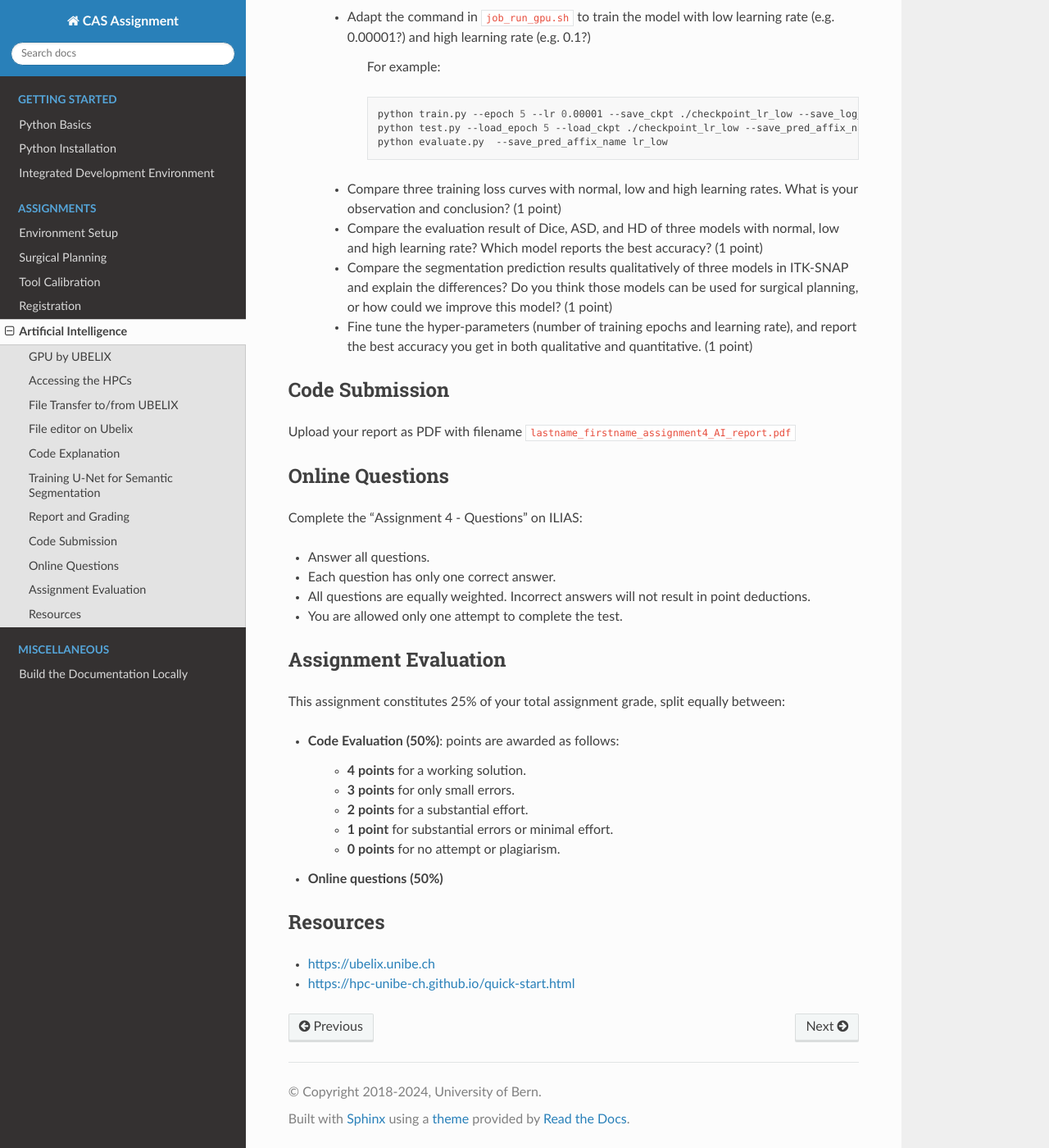
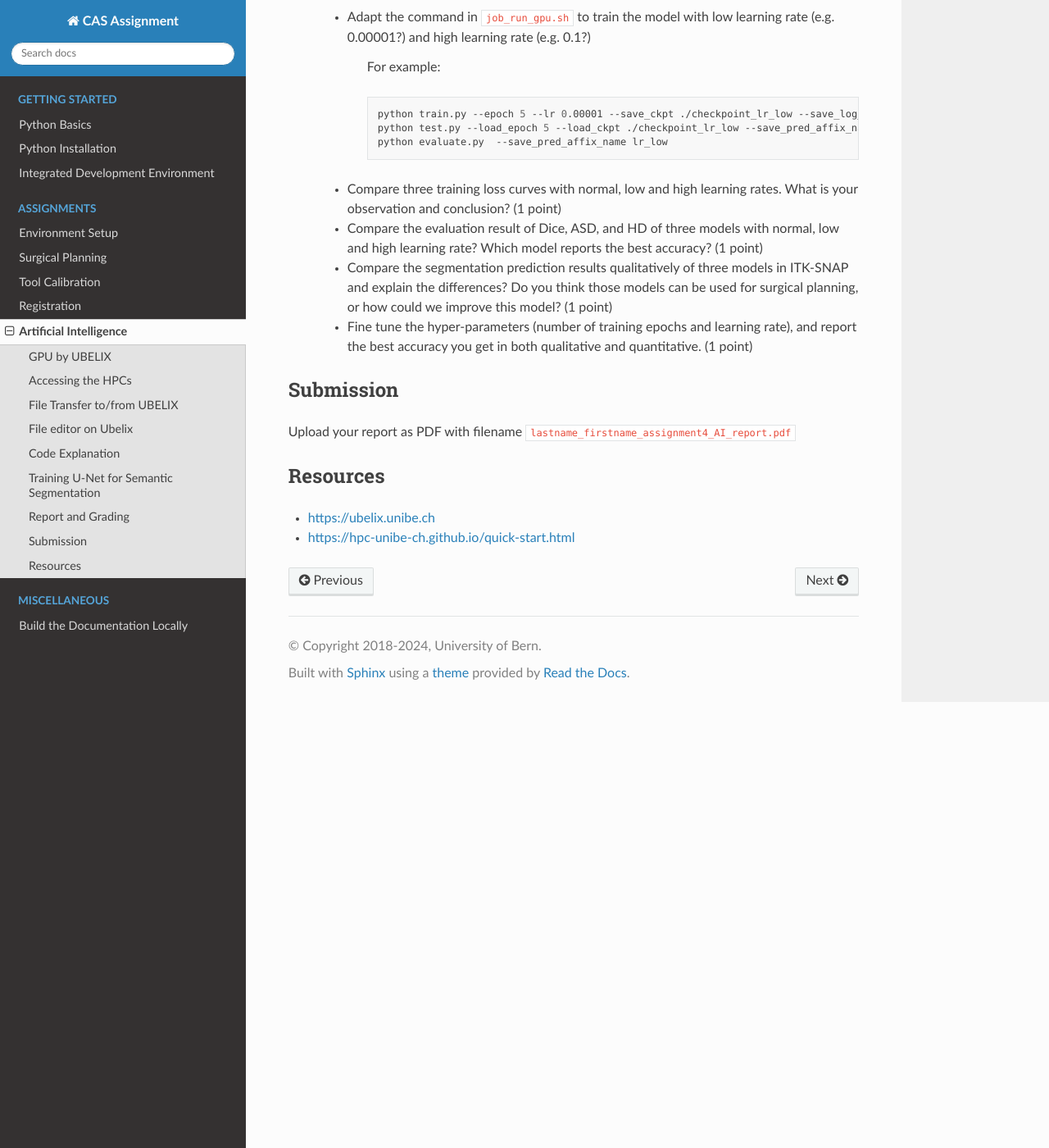
Before and after one commit to persmed/cas-assignment, a Sphinx documentation site: the page built from docs/assignment.ai.rst, in a window 1280 px wide and 1400 px high, scrolled down 5648 px. Shown: the whole window at 82% size. Built offline with Sphinx 7.4.7 and the Read the Docs theme 2.0.0, drawn with Linux system fonts in a browser that asks for light colours.

Commit message:
Update assignment.ai.rst
changed back to pdf-report (no multiple-choice questions)

```diff
--- a/docs/assignment.ai.rst
+++ b/docs/assignment.ai.rst
@@ -240,36 +240,10 @@ Run the deep learning model for hip CT image segmentation, and write a short rep
 .. 	- Describe the U-net architecture, for example, how many convolutional layers, pooling layers are used. Why is it better than a fully connected network for segmentation? (1 point)
 .. 	- Which hyper-parameters are important during the network training? Why? (1 point)
 
-Code Submission
----------------
+Submission
+----------
 
 Upload your report as PDF with filename ``lastname_firstname_assignment4_AI_report.pdf``
-
-
-Online Questions
-----------------
-
-Complete the "Assignment 4 - Questions" on ILIAS:
-
-- Answer all questions.
-- Each question has only one correct answer.
-- All questions are equally weighted. Incorrect answers will not result in point deductions.
-- You are allowed only one attempt to complete the test.
-
-Assignment Evaluation
----------------------
-
-This assignment constitutes 25% of your total assignment grade, split equally between:
-
-- **Code Evaluation (50%)**: points are awarded as follows:
-
-   - **4 points** for a working solution.
-   - **3 points** for only small errors.
-   - **2 points** for a substantial effort.
-   - **1 point** for substantial errors or minimal effort.
-   - **0 points** for no attempt or plagiarism.
-
-- **Online questions (50%)**
 
 
 Resources
```
